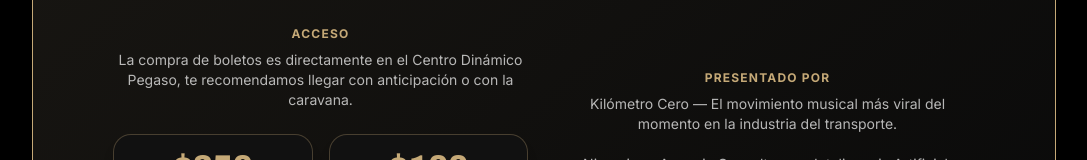
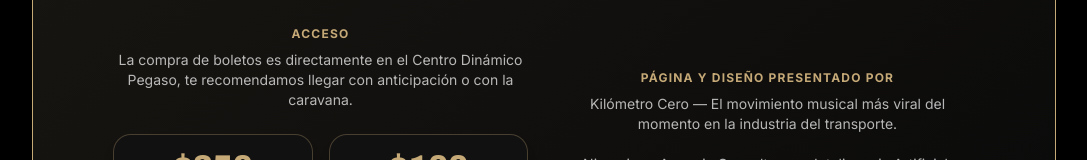
Before and after one commit to IAGGDEV/TruckFestLanding_V1, a Next.js app: page / in a window 1280 px wide. Shown: the part 3156-3316 px from the top of the page, without its empty margins (96-1183 px from the left). Built offline with nearby package versions, Linux system fonts and the light colour scheme.

Commit message:
content: update footer credit to Página y diseño presentado por

```diff
--- a/src/app/page.tsx
+++ b/src/app/page.tsx
@@ -138,7 +138,7 @@
                 </div>
               </div>
               <div className="text-sm">
-                <span className="block text-[#c5a977] font-bold mb-2 uppercase tracking-widest text-xs">Presentado por</span>
+                <span className="block text-[#c5a977] font-bold mb-2 uppercase tracking-widest text-xs">Página y diseño presentado por</span>
                 Kilómetro Cero — El movimiento musical más viral del momento en la industria del transporte.<br/><br/>
                 Nirvania — Agencia Consultora en Inteligencia Artificial.
               </div>
```
